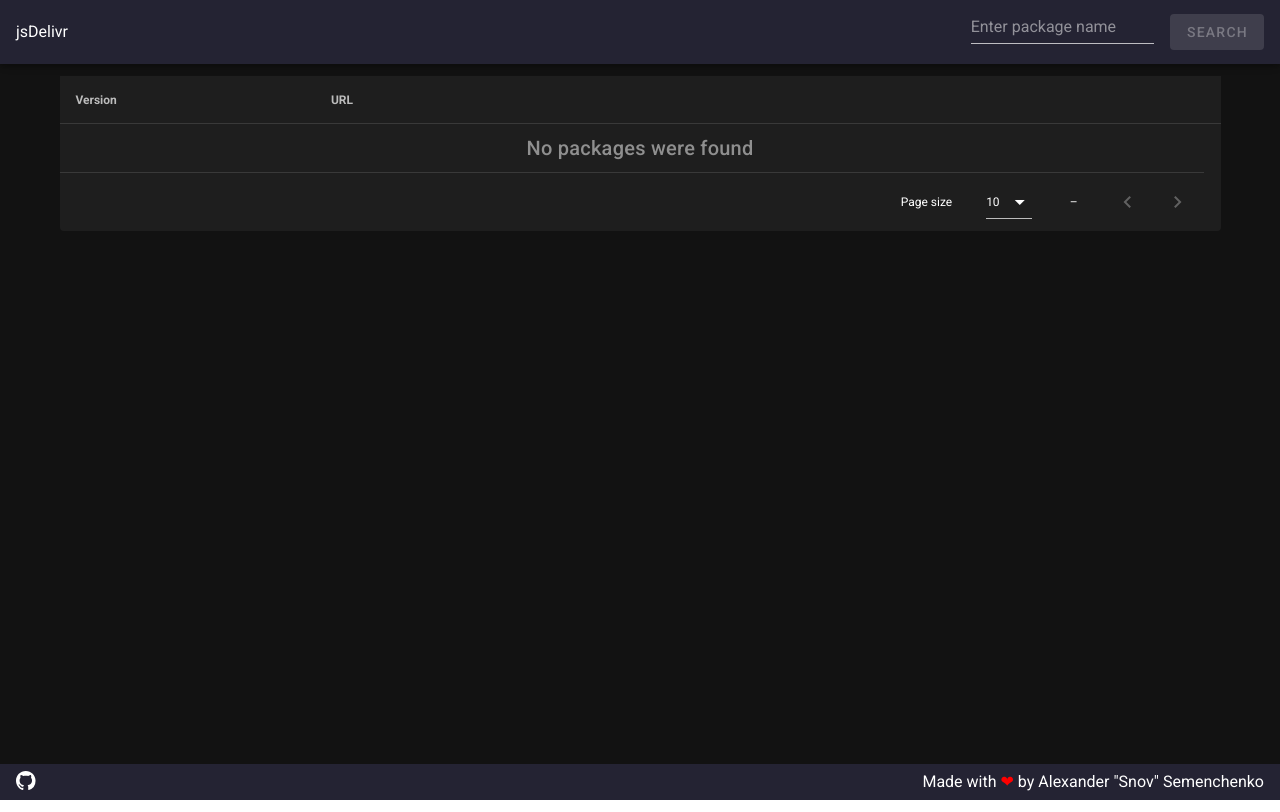
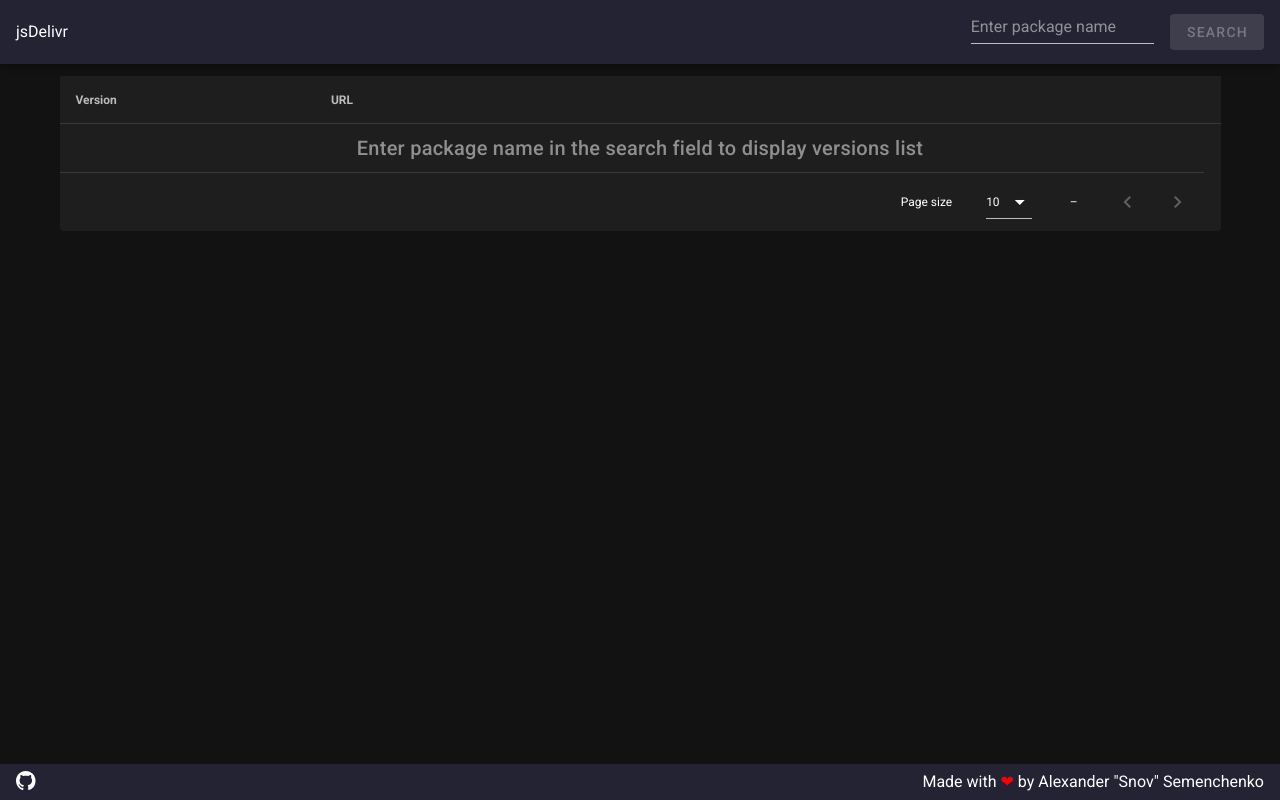
Before and after one commit to Noviel/vue-jsdelivr, a Vue app: page / in a window 1280 px wide. Built offline with nearby package versions, Linux system fonts and the light colour scheme.

Commit message:
improve ux for initial empty list

```diff
--- a/src/components/PackagesTable.vue
+++ b/src/components/PackagesTable.vue
@@ -13,7 +13,12 @@
   >
     <template slot="no-data">
       <div class="font-weight-medium text-h6">
-        No packages were found
+        <span v-if="packageVersionsFetchState === 'Initial'">
+          Enter package name in the search field to display versions list
+        </span>
+        <span v-else>
+          No packages were found
+        </span>
       </div>
     </template>
   </v-data-table>
```
